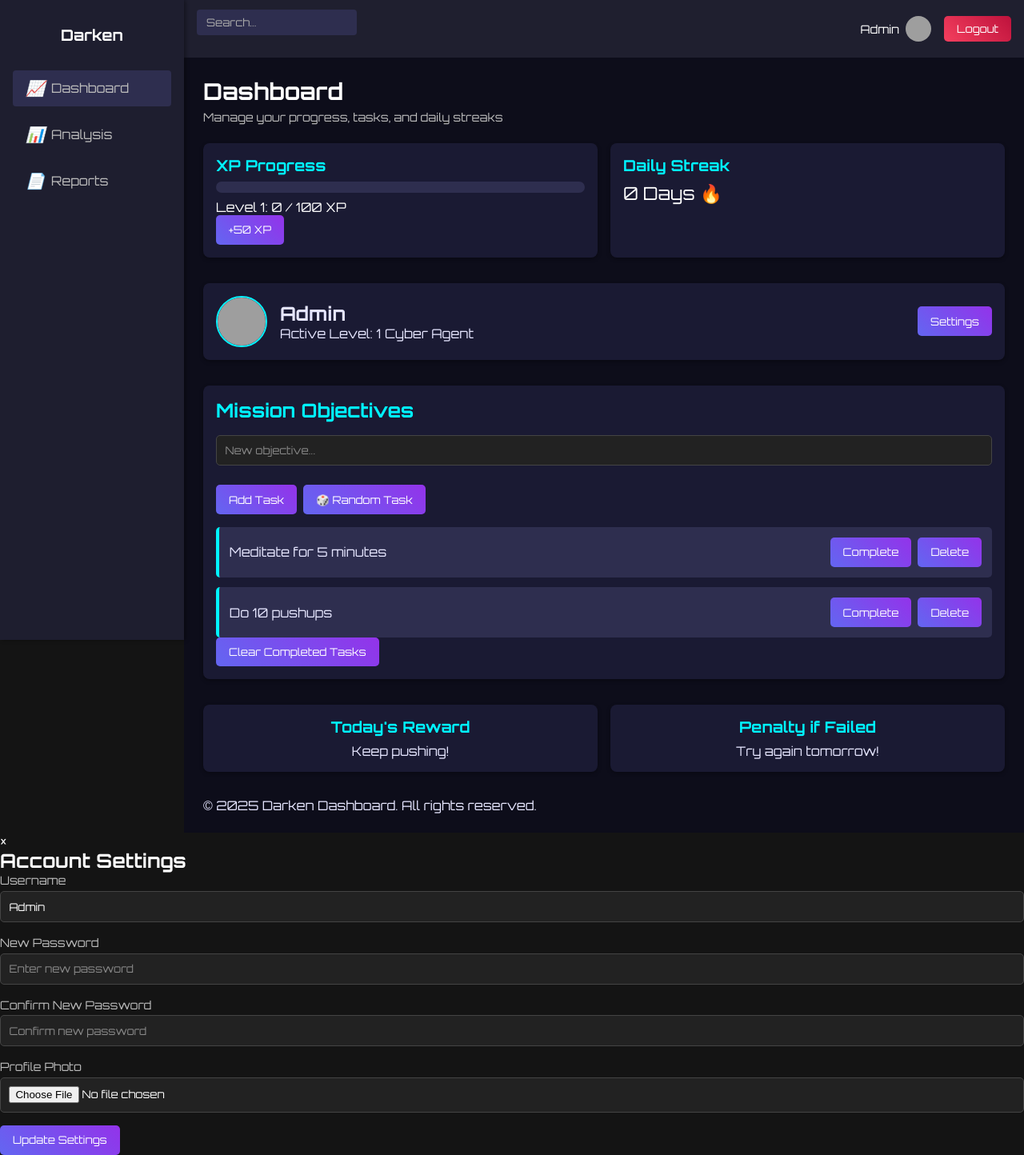
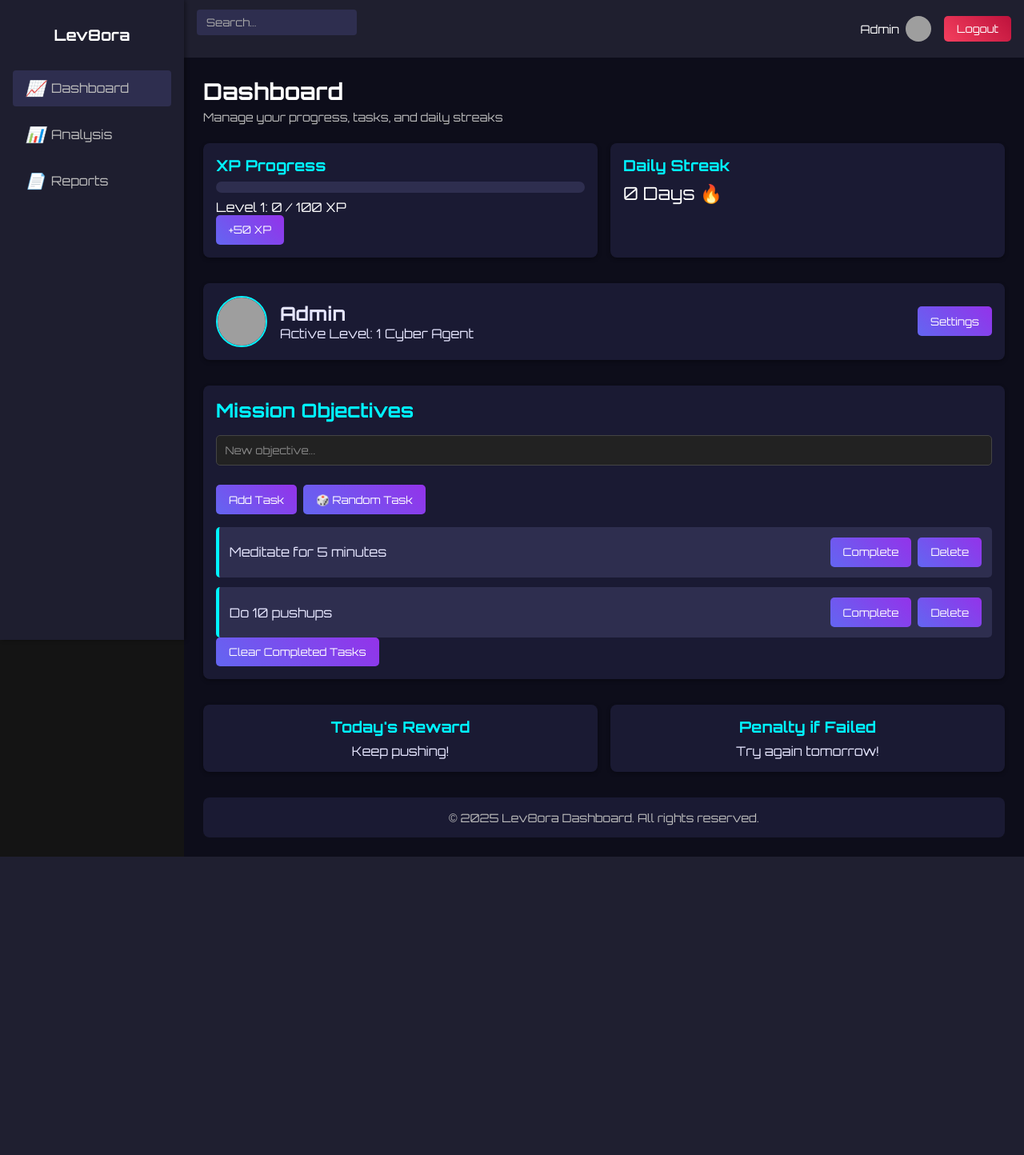
Before and after one commit to dvecy/Leveling, a Flask app: page /dashboard in a window 1280 px wide. Shown: the whole page at 80% size. After the commit the page ends 1071 px from the top, so only its background shows below. Run offline with Flask 3, Linux system fonts and the light colour scheme; a user stored in the database is signed in; some libraries are stand-ins or nearby versions; grey boxes are pictures that could not be loaded.

Commit message:
css improvements

```diff
--- a/Backend/templates/dashboard.html
+++ b/Backend/templates/dashboard.html
@@ -3,7 +3,7 @@
 <head>
   <meta charset="UTF-8" />
   <meta name="viewport" content="width=device-width, initial-scale=1.0"/>
-  <title>Darken Dashboard</title>
+  <title>Lev8ora Dashboard</title>
 
   <!-- Google Font -->
   <link href="https://fonts.googleapis.com/css2?family=Orbitron:wght@400;700&display=swap" rel="stylesheet">
@@ -23,7 +23,7 @@
   <!-- ========== SIDEBAR ========== -->
   <aside class="sidebar">
     <div class="sidebar-brand">
-      <span class="brand-text">Darken</span>
+      <span class="brand-text">Lev8ora</span>
     </div>
     <ul class="sidebar-nav">
       <li class="nav-item active">
@@ -60,7 +60,6 @@
       </div>
       <div class="topbar-right">
         <div class="user-info">
-          <!-- You can show a user avatar or name here if you want -->
           <span class="user-name">{{ user.username }}</span>
           <img src="{{ url_for('auth.uploaded_file', filename=user.profile_photo) }}" alt="Avatar" class="topbar-avatar">
         </div>
@@ -161,14 +160,14 @@
       </section>
 
       <!-- ========== FOOTER ========== -->
-      <footer class="darken-footer">
-        <p>&copy; 2025 Darken Dashboard. All rights reserved.</p>
+      <footer class="lev8ora-footer">
+        <p>&copy; 2025 Lev8ora Dashboard. All rights reserved.</p>
       </footer>
     </div>
   </div>
 
   <!-- ========== SETTINGS MODAL ========== -->
-  <div id="settingsModal" class="darken-modal">
+  <div id="settingsModal" class="lev8ora-modal">
     <div class="modal-content">
       <span class="close" id="closeSettingsBtn">&times;</span>
       <h2>Account Settings</h2>
@@ -194,7 +193,7 @@
 
   <!-- ========== SCRIPTS ========== -->
   <script>
-    // Modal Logic
+    // Settings Modal Logic
     const settingsModal = document.getElementById('settingsModal');
     const openSettingsBtn = document.getElementById('openSettingsBtn');
     const closeSettingsBtn = document.getElementById('closeSettingsBtn');
```
Also changed, not shown: Backend/instance/leveling.db.
